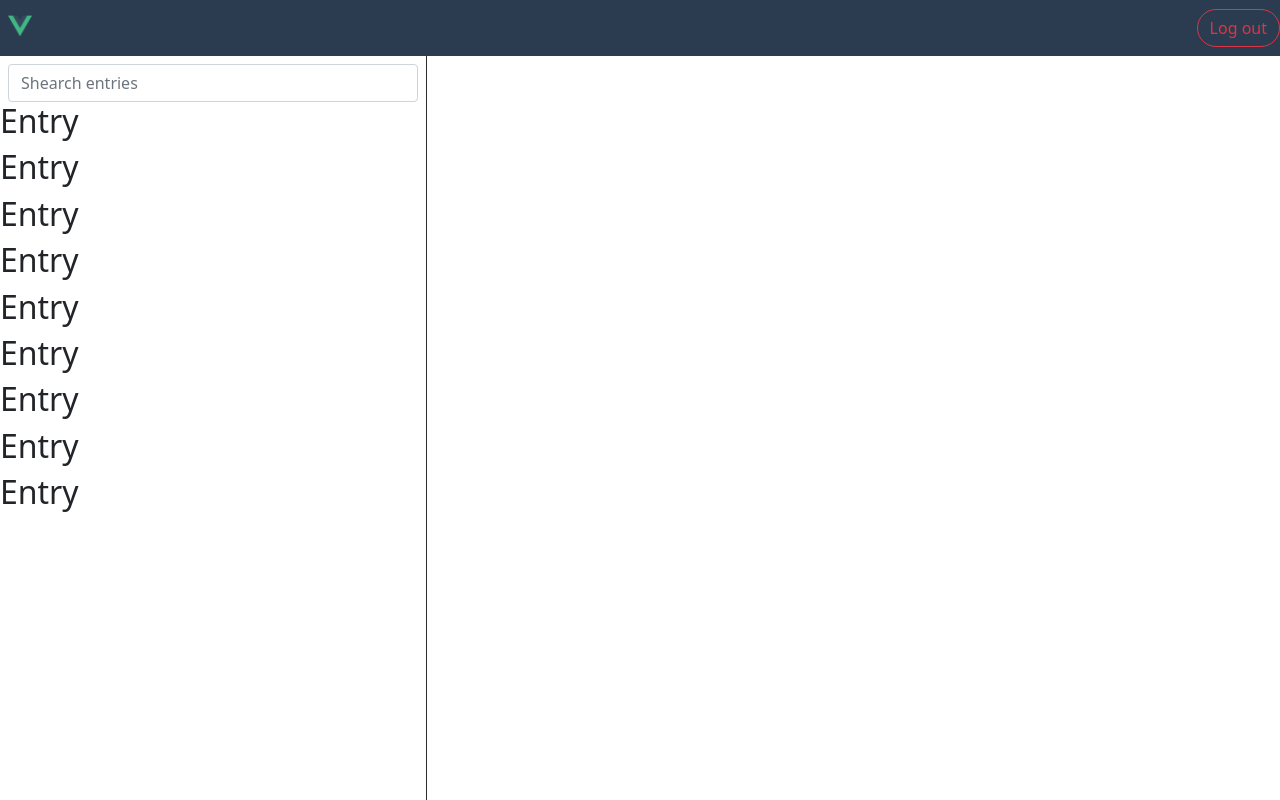
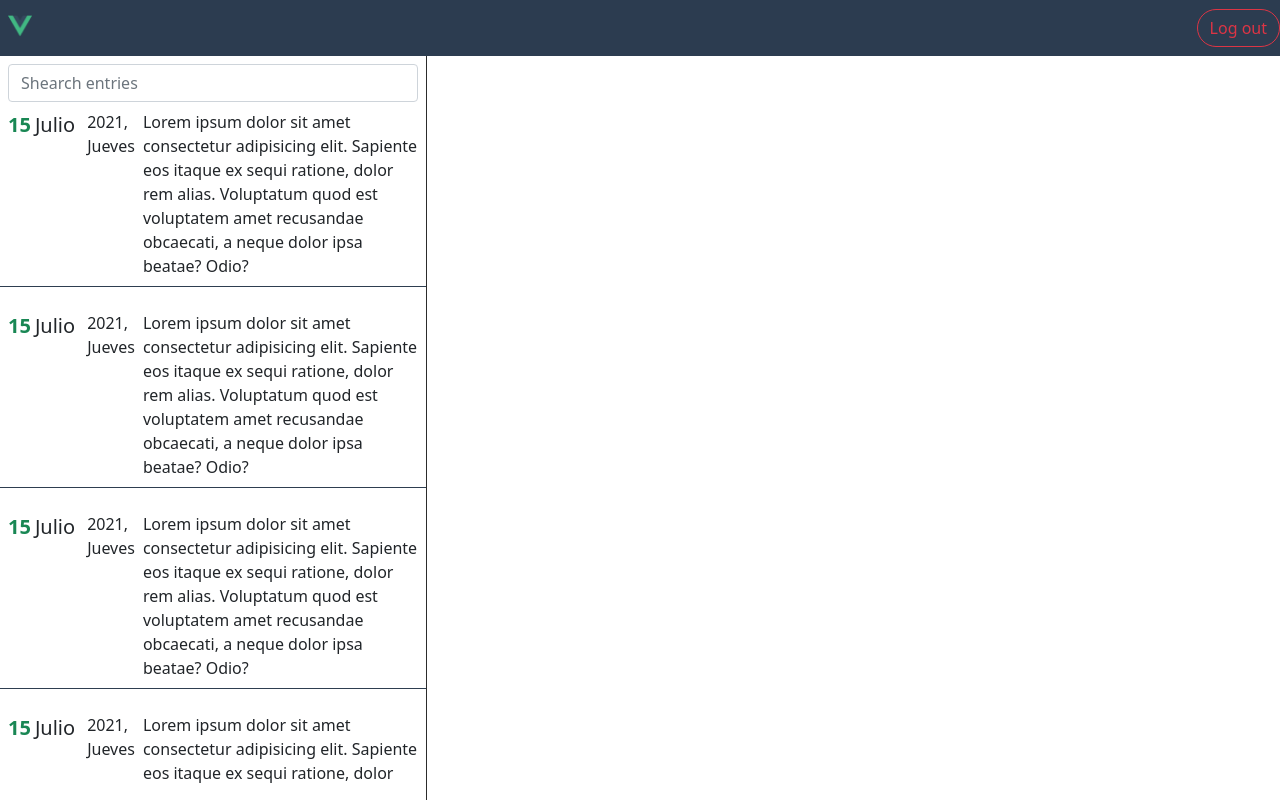
Before and after one commit to Garavirod/vue-jorunal-cli, a Vue app: page /#/daybook in a window 1280 px wide. Built offline with nearby package versions, Linux system fonts and the light colour scheme.

Commit message:
styles were aded into Entry component and was added intro entry list component

```diff
--- /dev/null
+++ b/src/modules/daybook/components/Entry.vue
@@ -0,0 +1,31 @@
+<template>
+    <div class="entry-container pointer p-2 pointer mb-3">
+        <!-- title -->
+        <div class="entry-title d-flex">
+            <span class="fw-bold fs-5 text-success">15</span>
+            <span class="mx-1 fs-5">Julio</span>
+            <span class="mx-2 fw-light">2021, Jueves</span>
+            <div class="entry-description">
+                Lorem ipsum dolor sit amet consectetur adipisicing elit. Sapiente eos itaque ex sequi ratione, dolor rem alias. Voluptatum quod est voluptatem amet recusandae obcaecati, a neque dolor ipsa beatae? Odio?
+            </div>
+        </div>
+    </div>
+</template>
+
+<script>
+export default {
+    name:'Entry'
+}
+</script>
+
+<style lang="scss" scoped>
+    .entry-container{
+        border-bottom: 1px solid #2e3e50;
+
+        transition: 0.2s all ease-in;
+
+        &:hover{
+            background-color: lighten($color: grey, $amount: 45);
+        }
+    }
+</style>
--- a/src/modules/daybook/components/EntryList.vue
+++ b/src/modules/daybook/components/EntryList.vue
@@ -8,14 +8,22 @@
         </div>
 
         <div class="entry-scrollarea">
-            <h2 v-for="item in [1,2,3,4,5,6,7,9,10]" :key="item">Entry</h2>
+            <Entry v-for="item in [1,2,3,4,5,6,7,9,10,11,12,12,12,1,2,12,12,12,12]" :key="item"/>
+
+
         </div>
     </div>
 </template>
 
 <script>
+import { defineAsyncComponent } from 'vue'
+
 export default {
     name:'EntryList',
+    components:{
+        Entry:defineAsyncComponent( () => import('./Entry.vue')
+        )
+    },
     data() {
         return {
 
@@ -25,12 +33,14 @@ export default {
 </script>
 
 <style lang="scss" scoped>
+
+
     .entry-list-container{
         border-right: 1px solid #2c2c2c;
         height: calc(100vh - 56px);
     }
     .entry-scrollarea{
-        height: calc( 100vh - 120px);
+        height: calc( 100vh - 115px);
         overflow: scroll;
     }
 </style>
--- a/src/styles/styles.scss
+++ b/src/styles/styles.scss
@@ -1,3 +1,4 @@
+
 $theme-colors: (
   "primary":    #2c3c50,
   "secondary":  #1d6042,
@@ -9,5 +10,9 @@ $theme-colors: (
   "dark":       #343a40
 );
 
+@import 'node_modules/bootstrap/scss/bootstrap.scss';
 
-@import 'node_modules/bootstrap/scss/bootstrap.scss'
+
+.pointer{
+  cursor: pointer;
+}
```
